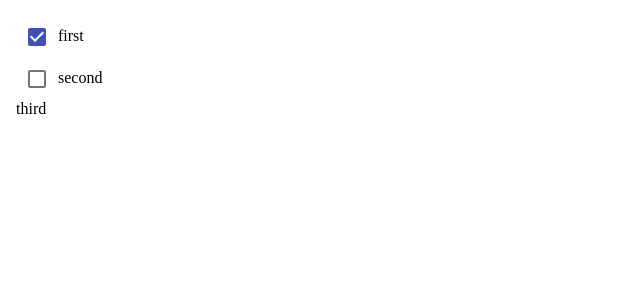
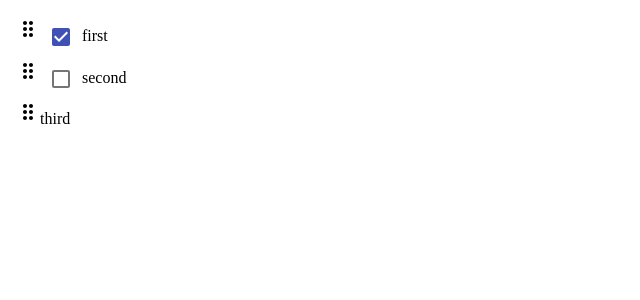
Before and after one commit to aliscie/Notion.so-clone, a React (Create React App) app: page / in a window 1280 px wide. Shown: the top 300 px of the page, without its empty margins (0-640 px from the left). Built offline with nearby package versions, Linux system fonts and the light colour scheme.

Commit message:
solve with settimeout

```diff
--- a/package.json
+++ b/package.json
@@ -3,6 +3,7 @@
   "version": "0.1.0",
   "private": true,
   "dependencies": {
+    "@material-ui/icons": "^4.9.1",
     "@testing-library/jest-dom": "^4.2.4",
     "@testing-library/react": "^9.5.0",
     "@testing-library/user-event": "^7.2.1",
--- a/src/components/DND.jsx
+++ b/src/components/DND.jsx
@@ -2,7 +2,7 @@ import React, { useEffect, useState } from 'react';
 import { DragDropContext, Draggable, Droppable } from 'react-beautiful-dnd'
 import Checkbox from '@material-ui/core/Checkbox';
 import Pop from './Popover'
-
+import DragIndicatorIcon from '@material-ui/icons/DragIndicator';
 const grid = 8
 
 function DND({ elements, boxStyle, elementsStyle }) {
@@ -23,7 +23,6 @@ function DND({ elements, boxStyle, elementsStyle }) {
                   if (e.keyCode == 13) {
 
                         const index = state.findIndex((item) => `${item.id}` == e.target.id);
-                        console.log(index, e.target.id)
 
                         set((pre) => {
                               return [
@@ -35,7 +34,7 @@ function DND({ elements, boxStyle, elementsStyle }) {
                         setTimeout(() => {
                               document.getElementById(state.length + 1).focus();
                         }, 0);
-                        console.log(state)
+                        // console.log(state)
                   }
 
                   if (e.target.innerText.includes('/')) {
@@ -59,8 +58,8 @@ function DND({ elements, boxStyle, elementsStyle }) {
 
                                           // }}
                                           >
-                                                <div
-                                                >
+                                                <div>
+                                                      <DragIndicatorIcon />
                                                       {e.checkBox === true && <Checkbox defaultChecked color="primary" />}
                                                       {e.checkBox === false && <Checkbox color="primary" />}
                                                       {e.checkBox === null && null}
@@ -101,8 +100,12 @@ function DND({ elements, boxStyle, elementsStyle }) {
       }
 
       function reOrder(r) {
-            const [removed] = elements.splice(r.source.index, 1);
-            elements.splice(r.destination.index, 0, removed);
+            const x = state
+            const [removed] = x.splice(r.source.index, 1);
+            x.splice(r.destination.index, 0, removed);
+            setTimeout(() => {
+                  set(x)
+            }, 0)
       }
 
       return (
```
Also changed, not shown: src/Actions/Keyboard.jsx (added, +11 -0 lines), 1 other file (tests, documents, lock files or other folders).
